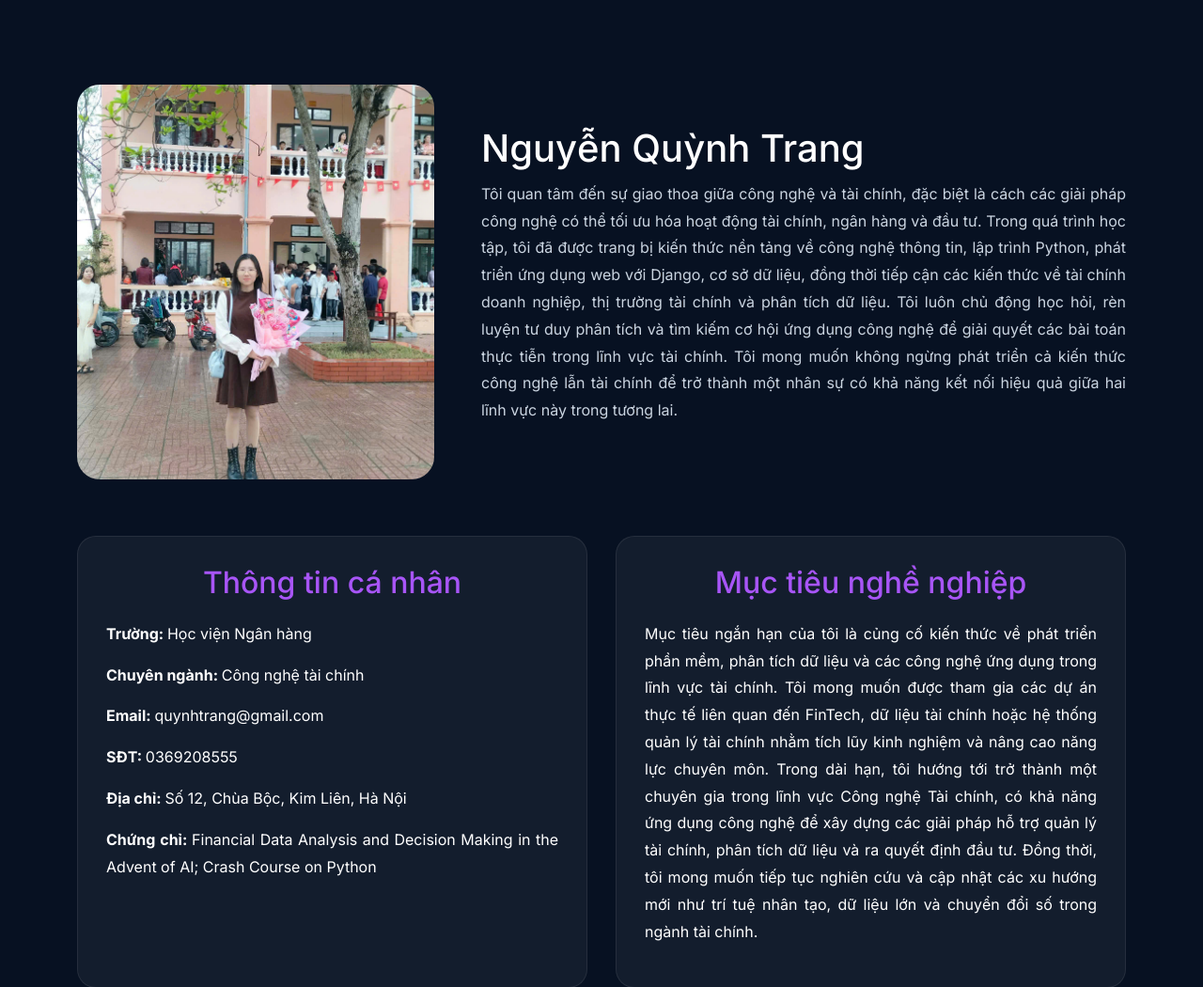
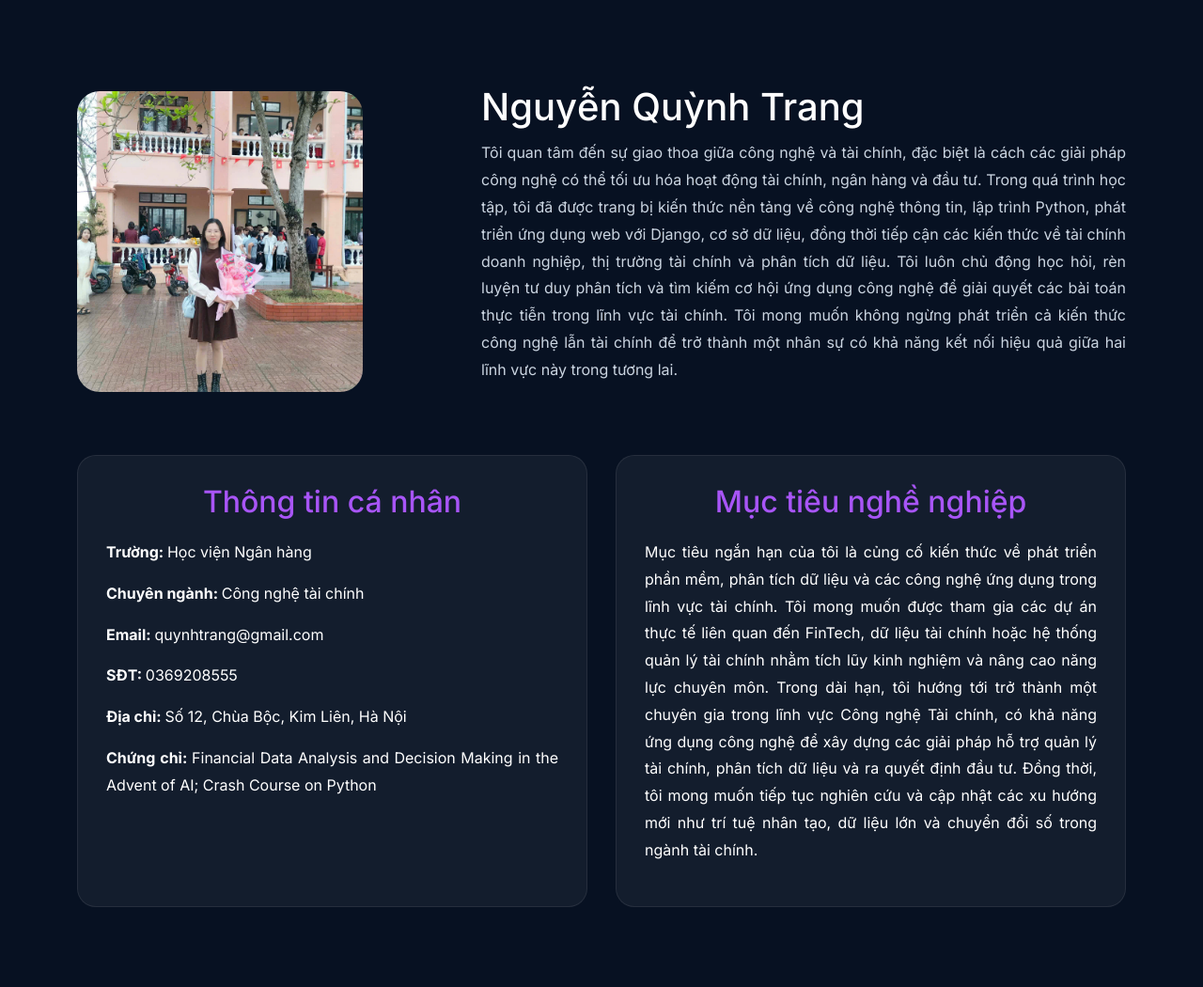
Before and after one commit to 27a4012325-ux/Portfolio, a Django app: page /profiles/ in a window 1280 px wide. Shown: the part 71-1121 px from the top of the page at 94% size. Run offline with Django 5.2, Linux system fonts and the light colour scheme; data comes from the database, SQL or seed files in the repository.

Commit message:
S?a giao di?n CSS cho Portfolio

```diff
--- a/static/css/style.css
+++ b/static/css/style.css
@@ -198,8 +198,8 @@ body{
     margin-bottom:60px;
 }
 .profile-image img{
-    width:100%;
-    height:420px;
+    width:80%;
+    height:320px;
     object-fit:cover;
     border-radius:24px;
     display:block;
```
